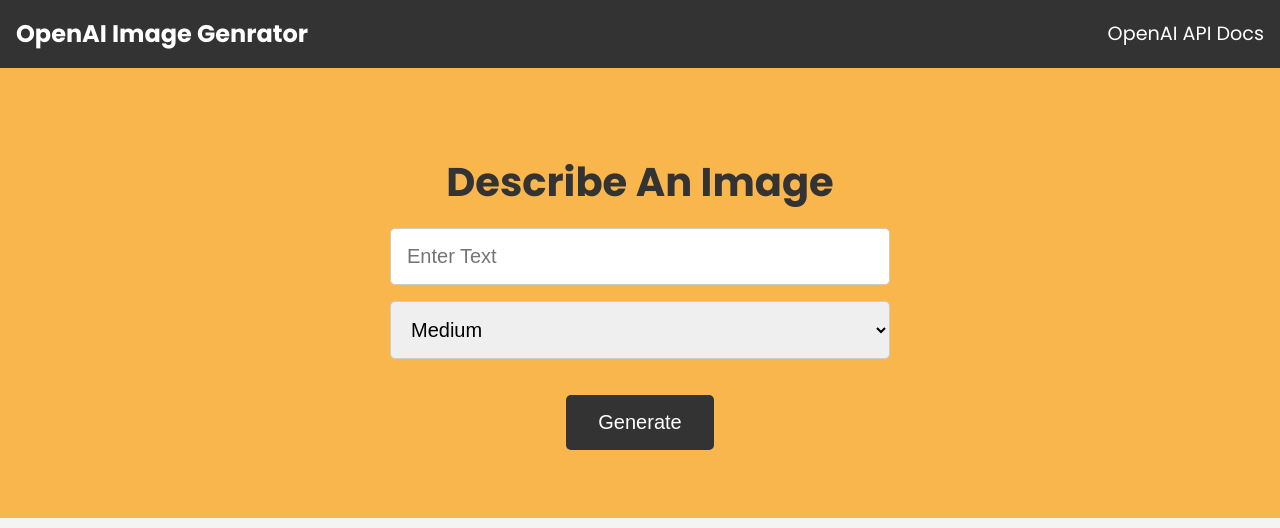
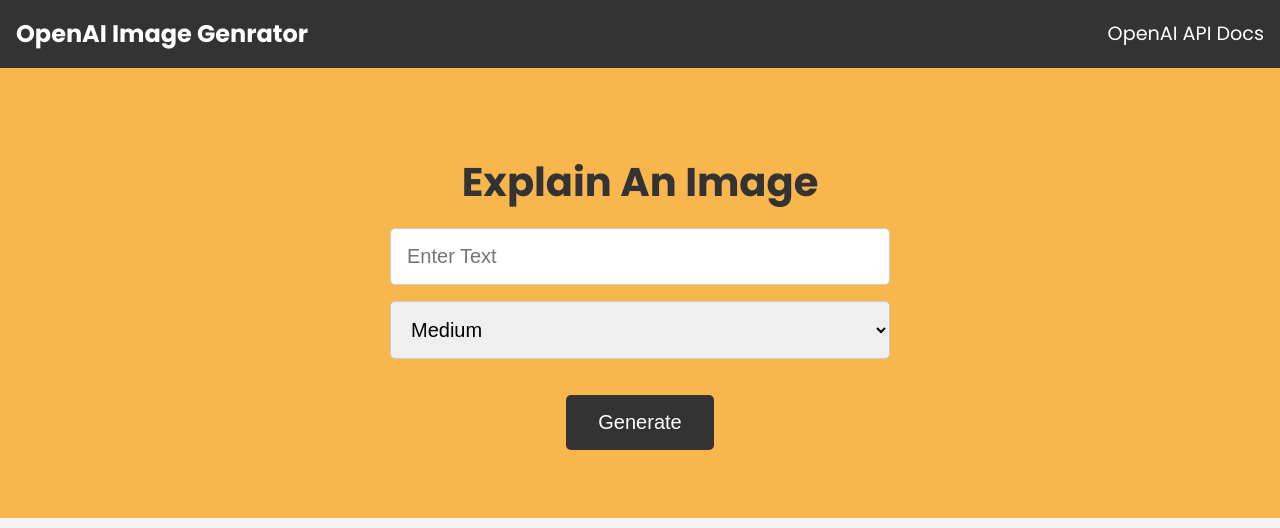
Before and after one commit to Ajmal-MP/openai-node-docker-image, a website: page public/index.html in a window 1280 px wide. Drawn offline with Linux system fonts and the light colour scheme.

Commit message:
updated for testing aws codepipeline

```diff
--- a/public/index.html
+++ b/public/index.html
@@ -31,7 +31,7 @@
     <main>
       <section class="showcase">
         <form id="image-form">
-          <h1>Describe An Image</h1>
+          <h1>Explain  An Image</h1>
           <div class="form-control">
             <input type="text" id="prompt" placeholder="Enter Text" />
           </div>
```
